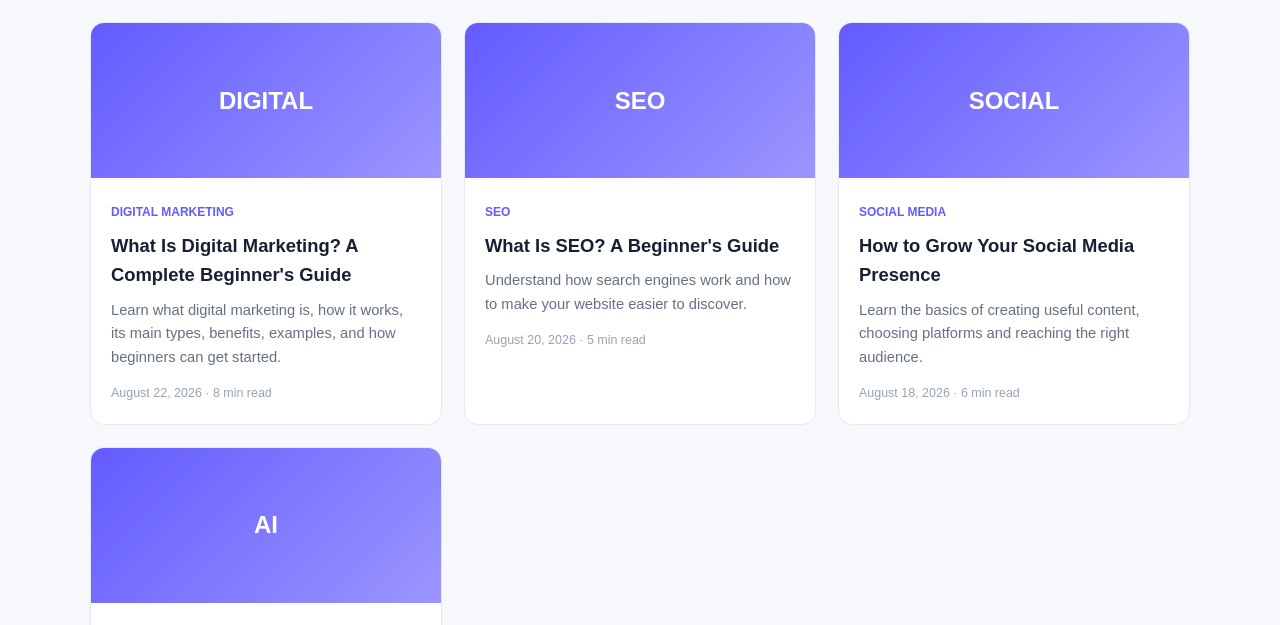
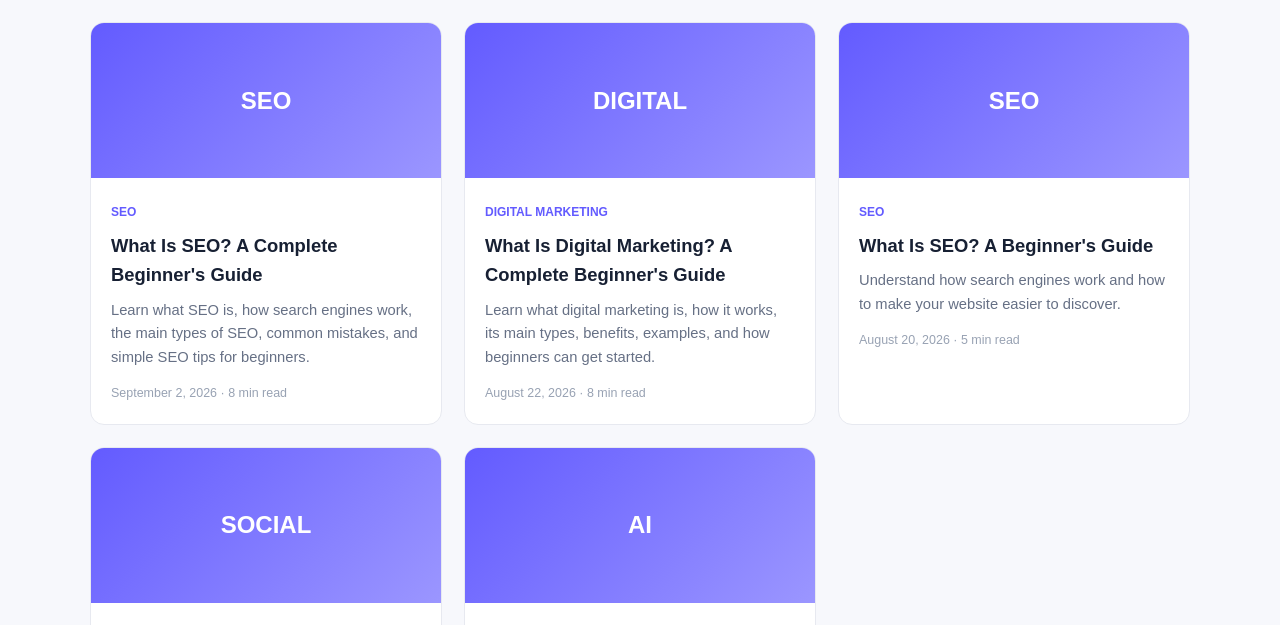
Before and after one commit to justagamer1563-a11y/digital-growth, a plain HTML site: page index.html in a window 1280 px wide. Shown: the part 775-1400 px from the top of the page. Drawn offline with Linux system fonts and the light colour scheme.

Commit message:
Update index.html

```diff
--- a/index.html
+++ b/index.html
@@ -87,6 +87,36 @@ height="0" width="0" style="display:none;visibility:hidden"></iframe></noscript>
       </div>
       <div class="posts">
         <article class="post">
+
+  <div class="post-img">
+    SEO
+  </div>
+
+  <div class="post-body">
+
+    <span class="category">
+      SEO
+    </span>
+
+    <h3>
+      <a href="what-is-seo.html">
+        What Is SEO? A Complete Beginner's Guide
+      </a>
+    </h3>
+
+    <p>
+      Learn what SEO is, how search engines work, the main types
+      of SEO, common mistakes, and simple SEO tips for beginners.
+    </p>
+
+    <span class="date">
+      September 2, 2026 · 8 min read
+    </span>
+
+  </div>
+
+        </article>
+        <article class="post">
   <div class="post-img">DIGITAL</div>
 
   <div class="post-body">
```
